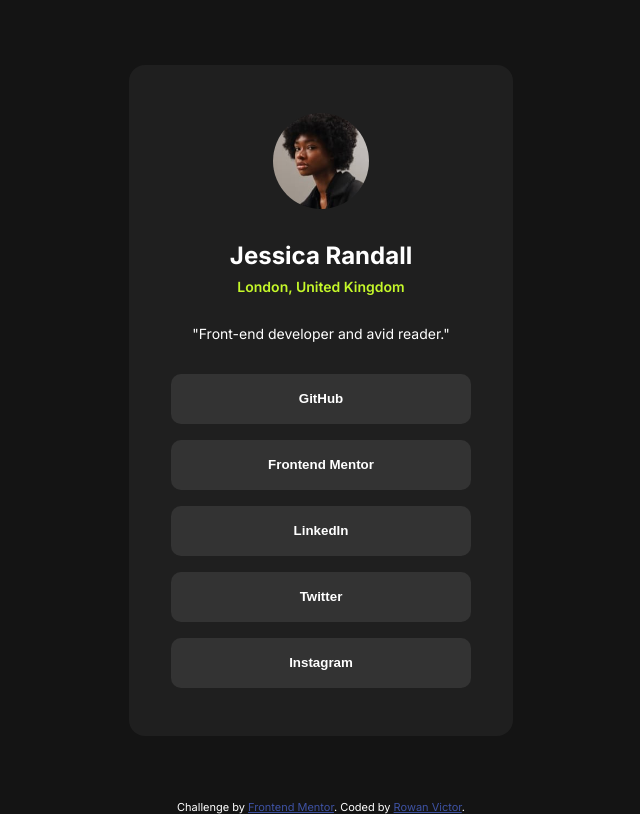
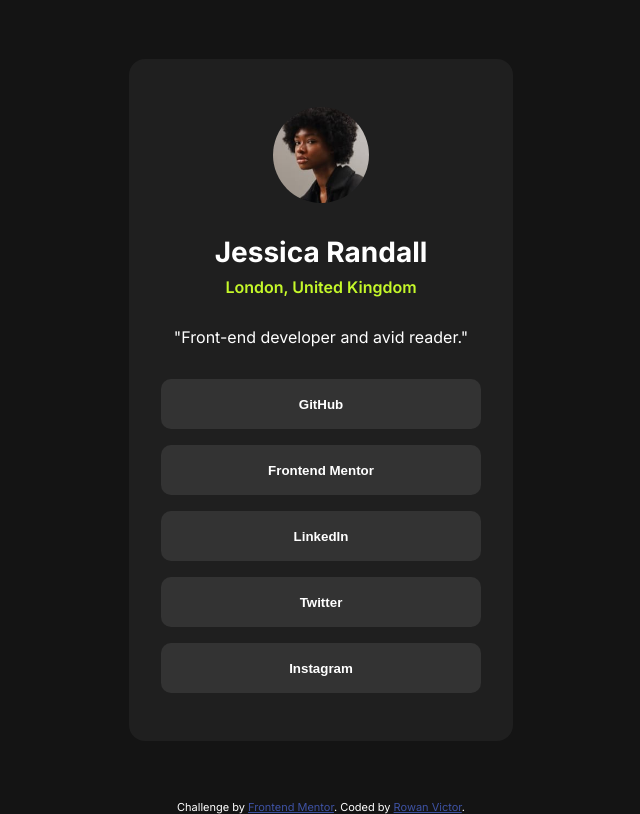
Before and after one commit to rowanvictor01/social-links-profile, a plain HTML site: page index.html in a window 1280 px wide. Shown: the whole page, without its empty margins (319-959 px from the left). Drawn offline with Linux system fonts and the light colour scheme.

Commit message:
Make typography fluid and responsive

```diff
--- a/style.css
+++ b/style.css
@@ -33,6 +33,9 @@ main {
 /* card */
 
 .card {
+  /* custom property for p elements */
+  --paragraph-size: clamp(14px, 3vw, 16px);
+
   width: clamp(280px, 80vw, 24rem);
   border-radius: 16px;
   padding: 3rem 0;
@@ -61,13 +64,14 @@ h1 {
   margin-bottom: calc(1rem - 8px);
   font-weight: 700;
   color: hsl(0, 0%, 100%);
-  font-size: 1.5rem;
+  font-size: clamp(18px, 6vw, 28px);
 }
 
 h1 + p {
   margin-bottom: calc(2rem - 2px);
   color: hsl(75, 94%, 57%);
   font-weight: 600;
+  font-size: var(--paragraph-size);
 }
 
 .card-buttons {
@@ -81,7 +85,7 @@ h1 + p {
 button {
   background-color: hsl(0, 0%, 20%);
   color: hsl(0, 0%, 100%);
-  width: 18.75rem;
+  width: clamp(240px, 62vw, 320px);
   height: 3.125rem;
   border: 0;
   border-radius: 10px;
@@ -98,6 +102,6 @@ button:hover {
   background-color: hsl(0, 0%, 30%);
 }
 
-p {
-  font-size: 14px;
+.card-texts p + p {
+  font-size: var(--paragraph-size);
 }
```
